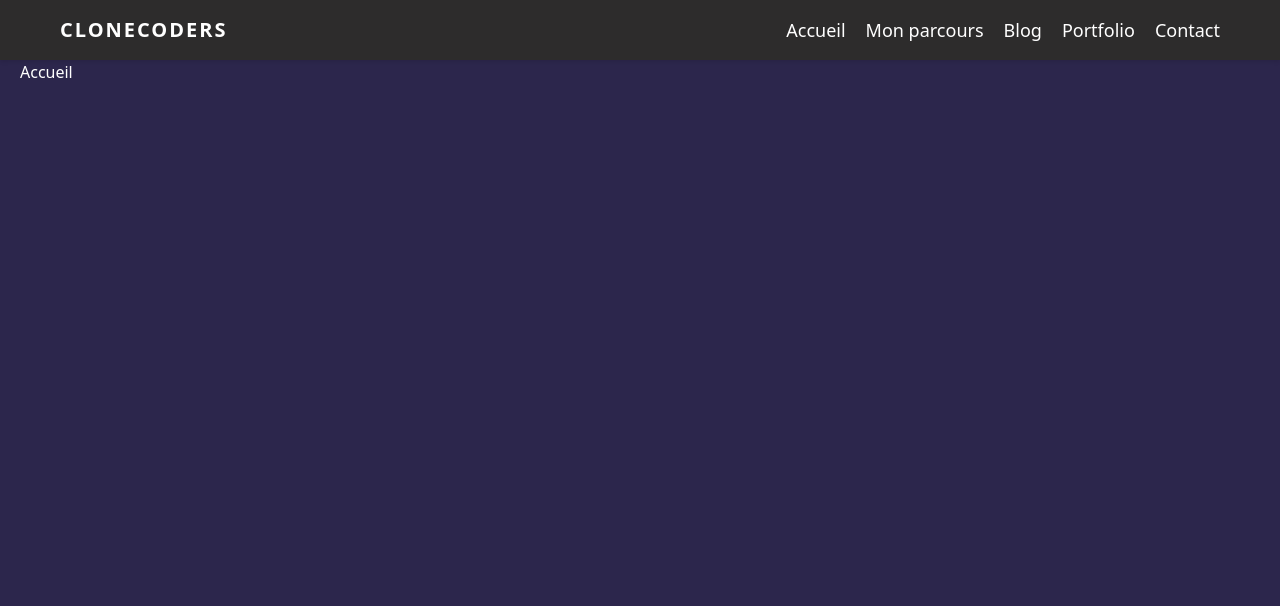
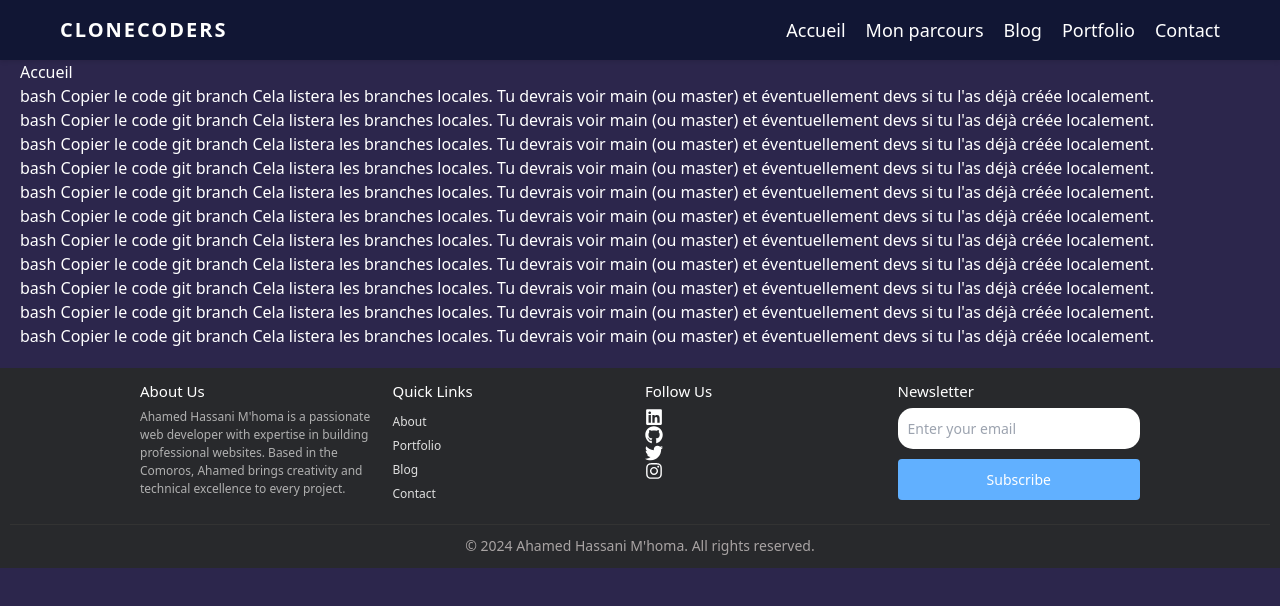
Before and after one commit to Ahamed19i/CloneCoders-19i, a React (Vite) app: page / in a window 1280 px wide. Shown: the top 606 px of the page. Built offline with nearby package versions, Linux system fonts and the light colour scheme.

Commit message:
ajout du pied de page

```diff
--- a/index.html
+++ b/index.html
@@ -1,7 +1,7 @@
 <!doctype html>
 <html lang="en">
   <head>
-    <title>Avis utilisateurs</title>
+    <title>CloneCoders_19i</title>
   </head>
   <body>
     <div id="root"></div>
--- a/package.json
+++ b/package.json
@@ -15,6 +15,7 @@
     "react": "^18.3.1",
     "react-dom": "^18.3.1",
     "react-hook-form": "^7.52.2",
+    "react-icons": "^5.3.0",
     "react-router-dom": "^6.26.1"
   },
   "devDependencies": {
--- a/src/App.css
+++ b/src/App.css
@@ -1,8 +1,10 @@
 * {
     color: #ffffff;
+
 }
 body {
     background: rgb(44, 38, 76);
+
 }
 
 .box {
--- a/src/App.jsx
+++ b/src/App.jsx
@@ -6,7 +6,10 @@ import MonParcours from './pages/MonParcours';
 import Blog from './pages/Blog';
 import About from './pages/About';
 import Portfolio from './pages/Portfolio';
+import './global.css'
 import './App.css'
+import Footer from './components/Footer';
+
 
 const App = () => {
   return (
@@ -23,6 +26,9 @@ const App = () => {
           <Route path="/portfolio" element={<Portfolio />} />
           <Route path="/about" element={<About />} />
         </Routes>
+
+        <Footer />
+
       </div>
     </Router>
   );
--- /dev/null
+++ b/src/components/Footer.css
@@ -0,0 +1,106 @@
+
+
+.footer {
+    background-color: #28292c; /* Fond sombre moderne */
+    color: #e0e0e0; /* Couleur de texte gris clair */
+    padding: 12px 10px;
+    margin-top: 20px;
+}
+
+.footer-container {
+    display: flex;
+    justify-content: space-around;
+    flex-wrap: wrap;
+    max-width: 1000px;
+    margin: 0 auto;
+    gap: 10px;
+}
+
+.footer-section {
+    flex: 1;
+    min-width: 200px;
+    margin: 5px 10;
+}
+
+.footer-section h4 {
+    font-size: 15px;
+    color: #ffffff;
+    margin-bottom: 5px;
+}
+
+.footer-section p {
+    font-size: 12px;
+    line-height: 1.5;
+    color: #b0b0b0;
+}
+
+.footer-section ul {
+    list-style: none;
+
+
+}
+
+
+.footer-section ul li a {
+    color: #e0e0e0;
+    text-decoration: none;
+    transition: color 0.3s;
+    font-size: 12px;
+}
+
+.footer-section ul li a:hover {
+    color: #ffffff;
+}
+
+.social-links a {
+    color: #063b80;
+
+    font-size: 18px;
+    transition: color 0.3s;
+
+}
+
+
+.social-links a:hover {
+    color: #ffffff;
+}
+
+.newsletter form {
+    display: flex;
+    flex-direction: column;
+}
+
+.newsletter input[type="email"] {
+    padding: 10px;
+    margin-bottom: 10px;
+    border: none;
+    border-radius: 15px;
+    font-size: 14px;
+}
+
+.newsletter button {
+    padding: 10px;
+    background-color: #61b0ff; /* Couleur d'accent moderne */
+    border: none;
+    border-radius: 4px;
+    color: #ffffff;
+    cursor: pointer;
+    font-size: 14px;
+    transition: background-color 0.3s;
+}
+
+.newsletter button:hover {
+    background-color: #0deb84;
+}
+
+.footer-bottom {
+    text-align: center;
+    padding-top: 10px;
+    border-top: 1px solid #333;
+    margin-top: 20px;
+}
+
+.footer-bottom p {
+    font-size: 14px;
+    color: #a8a3a3;
+}
--- /dev/null
+++ b/src/components/Footer.jsx
@@ -0,0 +1,59 @@
+
+
+import React from 'react';
+import './Footer.css';
+import { FaLinkedin, FaGithub, FaTwitter, FaInstagram, FaFacebook } from 'react-icons/fa';
+
+const Footer = () => {
+    return (
+        <footer className="footer">
+            <div className="footer-container">
+                {/* À propos de nous */}
+                <div className="footer-section about">
+                    <h4>About Us</h4>
+                    <p>
+                        Ahamed Hassani M'homa is a passionate web developer with expertise in building professional websites. Based in the Comoros, Ahamed brings creativity and technical excellence to every project.
+                    </p>
+                </div>
+
+                {/* Liens rapides */}
+                <div className="footer-section links">
+                    <h4>Quick Links</h4>
+                    <ul>
+                        <li><a href="#about">About</a></li>
+                        <li><a href="#portfolio">Portfolio</a></li>
+                        <li><a href="#blog">Blog</a></li>
+                        <li><a href="#contact">Contact</a></li>
+                    </ul>
+                </div>
+
+                {/* Suivez-nous */}
+                <div className="footer-section social">
+                    <h4>Follow Us</h4>
+                    <div className="social-links">
+                        <a href="https://www.linkedin.com/in/votreprofil" target="_blank" rel="noopener noreferrer"><FaLinkedin /></a>
+                        <a href="https://github.com/votreprofil" target="_blank" rel="noopener noreferrer"><FaGithub /></a>
+                        <a href="https://twitter.com/votreprofil" target="_blank" rel="noopener noreferrer"><FaTwitter /></a>
+                        <a href="https://instagram.com/votreprofil" target="_blank" rel="noopener noreferrer"><FaInstagram /></a>
+                    </div>
+                </div>
+
+                {/* Newsletter */}
+                <div className="footer-section newsletter">
+                    <h4>Newsletter</h4>
+                    <form>
+                        <input type="email" placeholder="Enter your email" />
+                        <button type="submit">Subscribe</button>
+                    </form>
+                </div>
+            </div>
+
+            {/* Copyright */}
+            <div className="footer-bottom">
+                <p>&copy; 2024 Ahamed Hassani M'homa. All rights reserved.</p>
+            </div>
+        </footer>
+    );
+};
+
+export default Footer;
--- a/src/components/Navbar.css
+++ b/src/components/Navbar.css
@@ -1,7 +1,7 @@
 
 /* Navbar.css */
 .navbar {
-  background-color: #2d2c2c;
+  background-color: #111634;
   padding: 15px 0;
   box-shadow: 0 2px 4px rgba(0, 0, 0, 0.1);
   position: sticky;
--- a/src/pages/About.jsx
+++ b/src/pages/About.jsx
@@ -2,7 +2,7 @@ import React from 'react'
 
 const About = () => {
   return (
-    <div>
+    <div className='box-A'>
       <h1>Hello About</h1>
     </div>
   )
--- a/src/pages/Blog.jsx
+++ b/src/pages/Blog.jsx
@@ -2,7 +2,7 @@ import React from 'react'
 
 const Blog = () => {
   return (
-    <div>
+    <div className='box-A'>
       <h1>Hello Blog</h1>
     </div>
   )
--- a/src/pages/Home.jsx
+++ b/src/pages/Home.jsx
@@ -6,6 +6,72 @@ const Home = () => {
   return (
     <div className='box-A'>
       <h1>Accueil</h1>
+      <p>
+        bash
+        Copier le code
+        git branch
+        Cela listera les branches locales. Tu devrais voir main (ou master) et éventuellement devs si tu l'as déjà créée localement.
+      </p>
+      <p>
+        bash
+        Copier le code
+        git branch
+        Cela listera les branches locales. Tu devrais voir main (ou master) et éventuellement devs si tu l'as déjà créée localement.
+      </p>
+      <p>
+        bash
+        Copier le code
+        git branch
+        Cela listera les branches locales. Tu devrais voir main (ou master) et éventuellement devs si tu l'as déjà créée localement.
+      </p>
+      <p>
+        bash
+        Copier le code
+        git branch
+        Cela listera les branches locales. Tu devrais voir main (ou master) et éventuellement devs si tu l'as déjà créée localement.
+      </p>
+      <p>
+        bash
+        Copier le code
+        git branch
+        Cela listera les branches locales. Tu devrais voir main (ou master) et éventuellement devs si tu l'as déjà créée localement.
+      </p>
+      <p>
+        bash
+        Copier le code
+        git branch
+        Cela listera les branches locales. Tu devrais voir main (ou master) et éventuellement devs si tu l'as déjà créée localement.
+      </p>
+      <p>
+        bash
+        Copier le code
+        git branch
+        Cela listera les branches locales. Tu devrais voir main (ou master) et éventuellement devs si tu l'as déjà créée localement.
+      </p>
+      <p>
+        bash
+        Copier le code
+        git branch
+        Cela listera les branches locales. Tu devrais voir main (ou master) et éventuellement devs si tu l'as déjà créée localement.
+      </p>
+      <p>
+        bash
+        Copier le code
+        git branch
+        Cela listera les branches locales. Tu devrais voir main (ou master) et éventuellement devs si tu l'as déjà créée localement.
+      </p>
+      <p>
+        bash
+        Copier le code
+        git branch
+        Cela listera les branches locales. Tu devrais voir main (ou master) et éventuellement devs si tu l'as déjà créée localement.
+      </p>
+      <p>
+        bash
+        Copier le code
+        git branch
+        Cela listera les branches locales. Tu devrais voir main (ou master) et éventuellement devs si tu l'as déjà créée localement.
+      </p>
     </div>
   )
 }
--- a/src/pages/MonParcours.jsx
+++ b/src/pages/MonParcours.jsx
@@ -3,7 +3,7 @@ import React from 'react'
 
 const MonParcours = () => {
   return (
-    <div>
+    <div className='box-A'>
       <h1>Mon parcours d'apprentissage</h1>
     </div>
   )
--- a/src/pages/Portfolio.jsx
+++ b/src/pages/Portfolio.jsx
@@ -2,7 +2,7 @@ import React from 'react'
 
 const Portfolio = () => {
   return (
-    <div>
+    <div className='box-A'>
       <h1>Hello Portfolio</h1>
     </div>
   )
```
Also changed, not shown: 1 other file (tests, documents, lock files or other folders).
